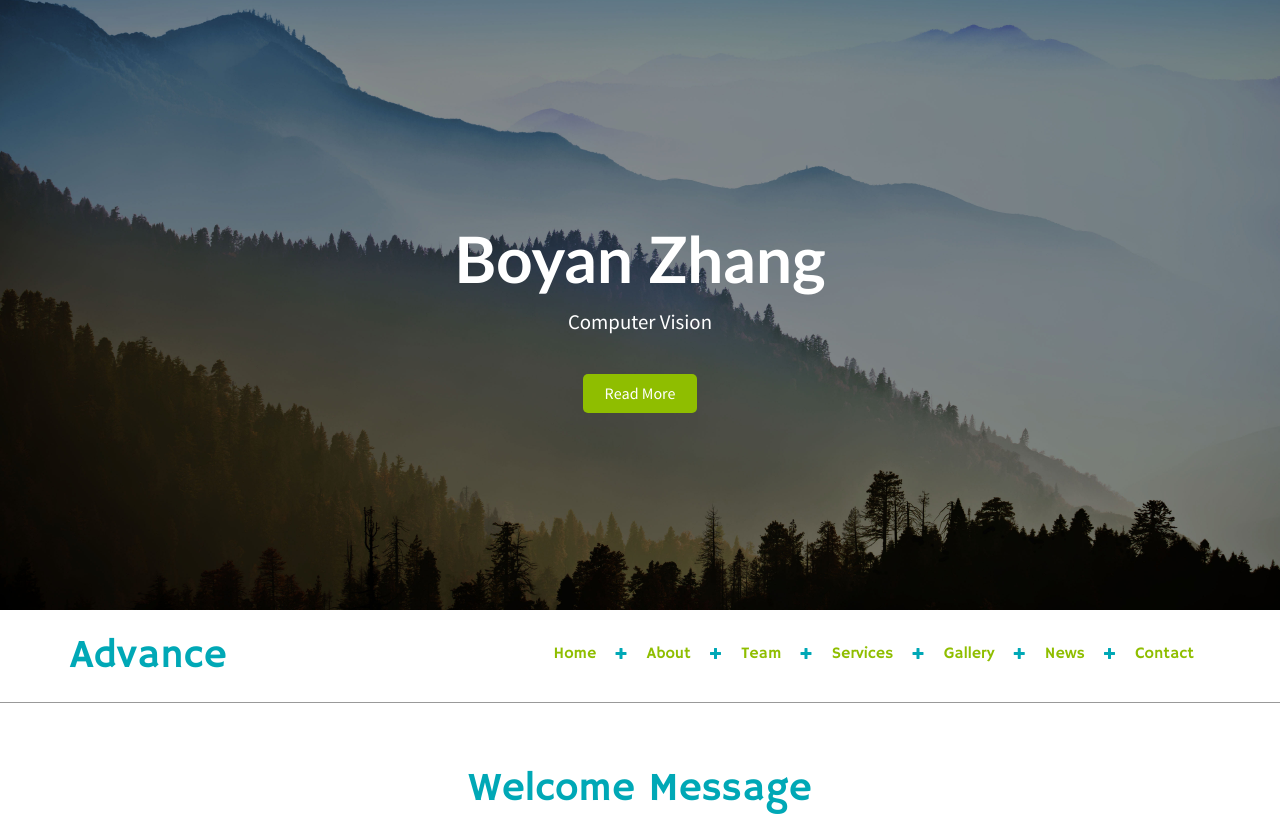
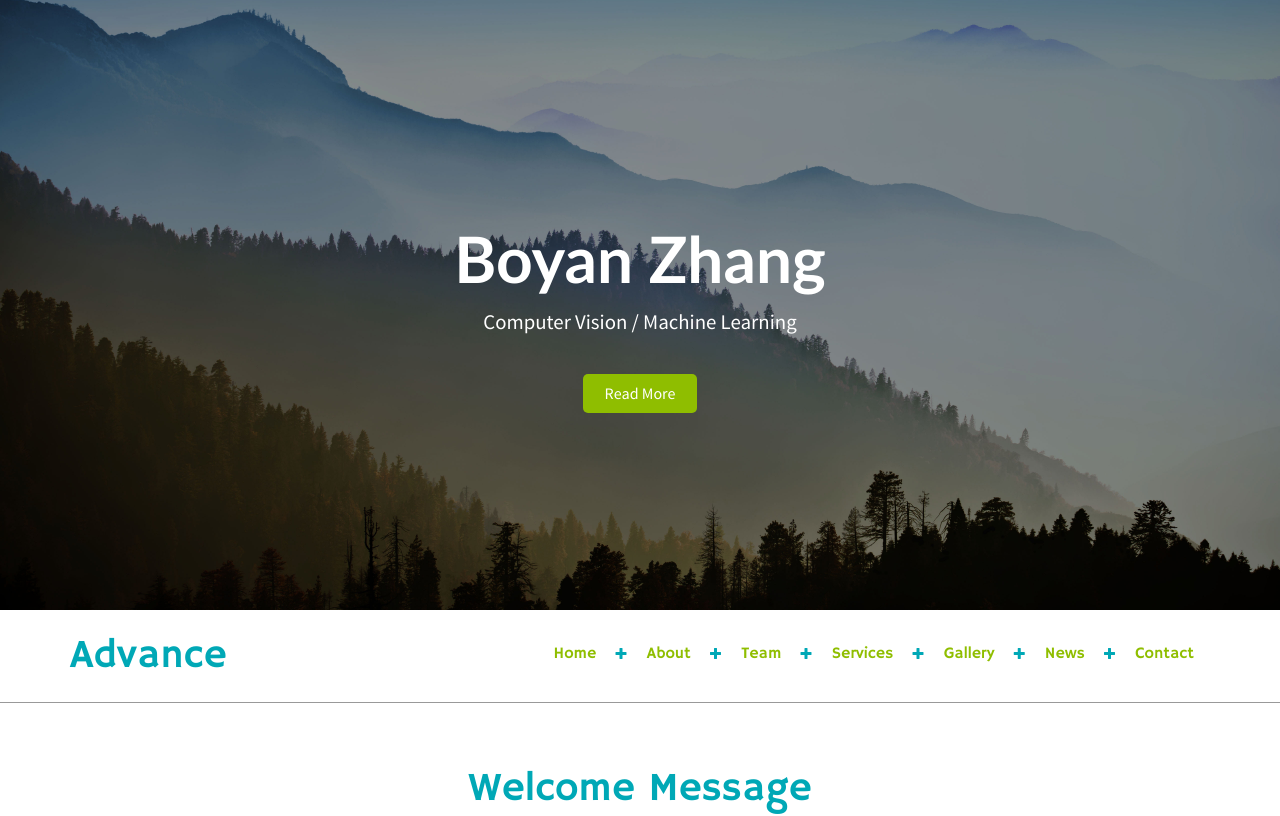
Before and after one commit to byzhang1026/byzhang1026.github.io, a plain HTML site: page index.html in a window 1280 px wide. Shown: the top 816 px of the page. Drawn offline with Linux system fonts and the light colour scheme.

Commit message:
computer vision/machine learning

```diff
--- a/index.html
+++ b/index.html
@@ -41,7 +41,7 @@ License URL: http://creativecommons.org/licenses/by/3.0/
    <div class="container">
    	 <div class="banner-main">
    		 <h1>Boyan Zhang</h1>
-   		 <p>Computer Vision</p>
+   		 <p>Computer Vision / Machine Learning</p>
    		 <a href="#">Read More</a>
    		<div class="clearfix"> </div>
    	 </div>
```
